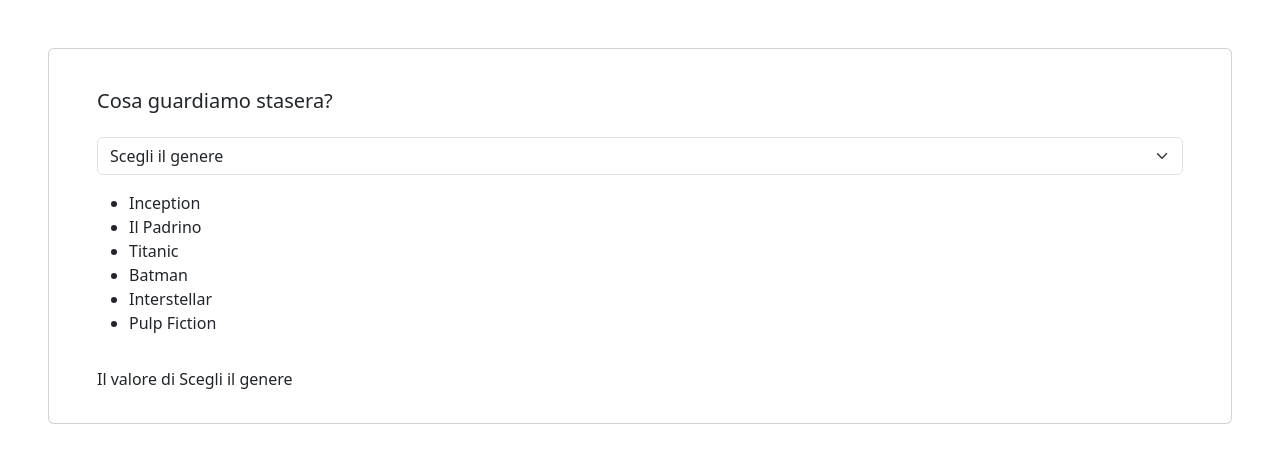
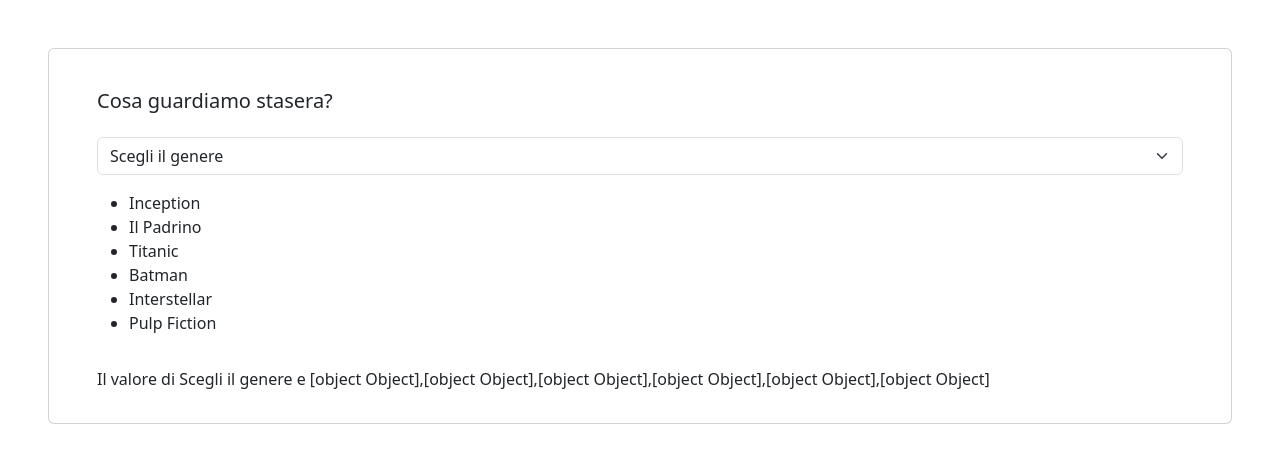
Before and after one commit to nildebenedetti/react-movie-filter, a React (Vite) app: page / in a window 1280 px wide. Shown: the top 462 px of the page. Built offline with nearby package versions, Linux system fonts and the light colour scheme.

Commit message:
add: variabile di stato per salvare la lista dei movies filtrata + filter in useEffect (per scaternare quando cambia il valore di selectOption

```diff
--- a/src/App.jsx
+++ b/src/App.jsx
@@ -8,6 +8,8 @@
   {/* variabile di stato per settare il valore della select, dove il default
   sara'il valore che vediamo preselezionato */}
   const [selectOptionValue, setSelectOptionValue] = useState("Scegli il genere");
+  // variabile per lista filtrata
+ const [ moviesFiltered, setMoviesFiltered ] = useState([]);
   // sposto la map in una funzione
   const renderPlainList = (movieArray) =>
     movieArray.map((movie) => {
@@ -16,22 +18,7 @@
       </li>
     });
 
-  // adesso devo mettere la funzione useEffect,
-  // e far si che quando cambia la select option value
-  // CAMBI LA FUNZIONE NELLA MAP
-  useEffect(
-    () => { // primo parametro una callback che non prende parameretri e restituisce una clean-up callback
-
-      console.log('sono la funzione!');
-
-      // filtra la lista da qui e crea copia della lista originaria
-      //
-    },
-    [selectOptionValue] // Array delle dipendenze - possiamo inserire variabili di stato e props, quando cambia valore dipendenza, si esegue la callback
-  );
-
-  // AL CAMBIAMENTO DI STATO deve attivarsi quanto segue
-
+  // La mia useEffect collegata al valore di option value dovra'fare questo:
   // aggiungere una validazione (magari con terna logica)
   // SE value di selectOptionValue === scegli...
   // ALLORA mostriamo funzione con map originaria
@@ -39,6 +26,25 @@
   // ALLORA la funzione con filtro movie.genre
   // filter per genere su lista oggetti in const. filteredList
   // POI map
+  useEffect(
+    () => { // primo parametro una callback che non prende parameretri e restituisce una clean-up callback
+
+      console.log('sono la funzione!');
+
+
+      if (selectOptionValue !== 'Scegli il genere') {
+        // filtra la lista da qui e crea copia della lista originaria
+        const filteredByGenre = movies.filter((movie) =>
+          movie.genre === selectOptionValue
+        );
+        setMoviesFiltered(filteredByGenre)
+      } else {
+        setMoviesFiltered(movies);
+      }
+
+    },
+    [selectOptionValue] // Array delle dipendenze - possiamo inserire variabili di stato e props, quando cambia valore dipendenza, si esegue la callback
+  );
 
   return <div className="card m-5 px-5 py-3">
     <h5 className="card-title my-4">Cosa guardiamo stasera?</h5>
@@ -57,10 +63,10 @@
       <option value="Azione">Azione</option>
     </select>
     <ul className="py-3">
-      {renderPlainList(movies)} {/** Ti passero' filteredMovies */}
+      {renderPlainList(moviesFiltered)} {/** Ti passero' filteredMovies */}
     </ul>
     <p>
-      {`Il valore di ${selectOptionValue}`}
+      {`Il valore di ${selectOptionValue} e ${moviesFiltered}`}
     </p>
   </div>
 }
```
